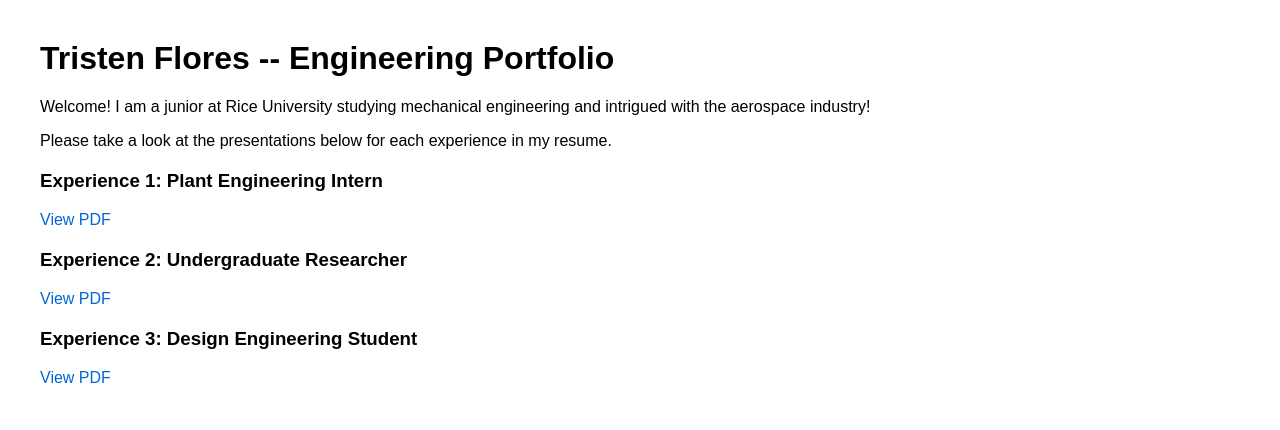
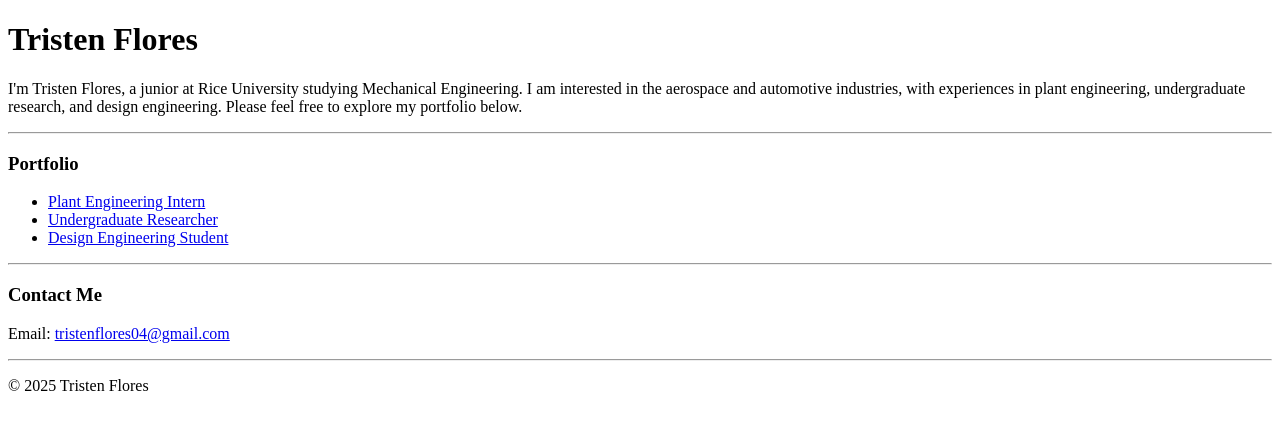
Before and after one commit to tristen-flores/tristen-flores.github.io, a plain HTML site: page index.html in a window 1280 px wide. Drawn offline with Linux system fonts and the light colour scheme.

Commit message:
Update index.html

```diff
--- a/index.html
+++ b/index.html
@@ -2,34 +2,32 @@
 <html lang="en">
 <head>
   <meta charset="UTF-8">
-  <title>Tristen Flores – Portfolio</title>
-  <style>
-    body { font-family: Arial, sans-serif; margin: 40px; }
-    h1 { font-size: 2em; }
-    .project { margin: 20px 0; }
-    a { text-decoration: none; color: #0366d6; }
-    a:hover { text-decoration: underline; }
-  </style>
+  <title>Tristen Flores</title>
 </head>
 <body>
-  <h1>Tristen Flores -- Engineering Portfolio</h1>
-  <p>Welcome! I am a junior at Rice University studying mechanical engineering and intrigued with the aerospace industry!</p>
-  <p>Please take a look at the presentations below for each experience in my resume. </p>
+  <h1>Tristen Flores</h1>
+  <p>
+    I'm Tristen Flores, a junior at Rice University studying Mechanical Engineering.
+    I am interested in the aerospace and automotive industries, with experiences in plant engineering,
+    undergraduate research, and design engineering. Please feel free to explore my portfolio below.
+  </p>
 
-  <div class="project">
-    <h3>Experience 1: Plant Engineering Intern</h3>
-    <a href="portfolio/1_PlantEngineeringIntern.pdf" target="_blank">View PDF</a>
-  </div>
+  <hr>
 
-  <div class="project">
-    <h3>Experience 2: Undergraduate Researcher</h3>
-    <a href="portfolio/2_UndergraduateResearcher.pdf" target="_blank">View PDF</a>
-  </div>
+  <h3>Portfolio</h3>
+  <ul>
+    <li><a href="portfolio/1_PlantEngineeringIntern.pdf" target="_blank">Plant Engineering Intern</a></li>
+    <li><a href="portfolio/2_UndergraduateResearcher.pdf" target="_blank">Undergraduate Researcher</a></li>
+    <li><a href="portfolio/3_DesignEngineeringStudent.pdf" target="_blank">Design Engineering Student</a></li>
+  </ul>
 
-  <div class="project">
-    <h3>Experience 3: Design Engineering Student</h3>
-    <a href="portfolio/3_DesignEngineeringStudent.pdf" target="_blank">View PDF</a>
-  </div>
+  <hr>
 
+  <h3>Contact Me</h3>
+  <p>Email: <a href="mailto:tristenflores04@gmail.com">tristenflores04@gmail.com</a></p>
+
+  <hr>
+
+  <p>© 2025 Tristen Flores</p>
 </body>
 </html>
```
